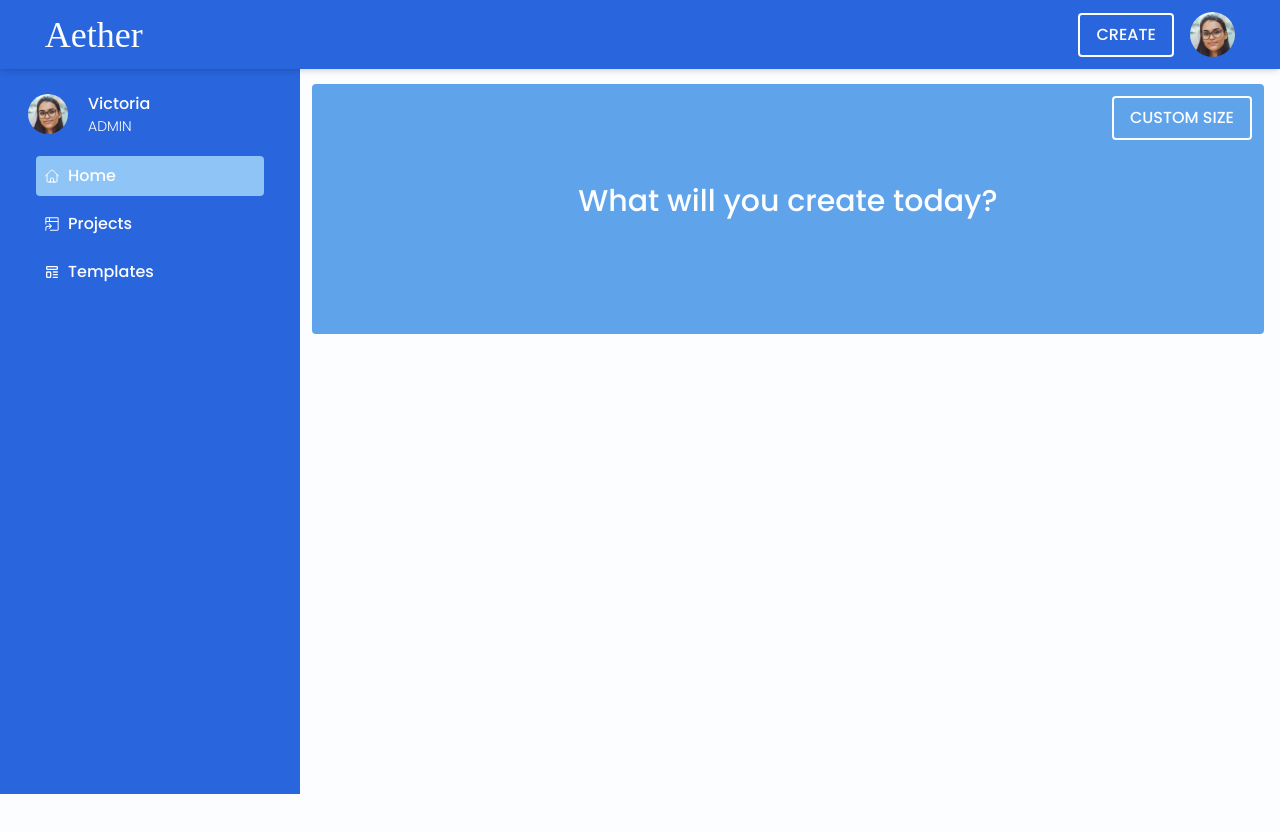
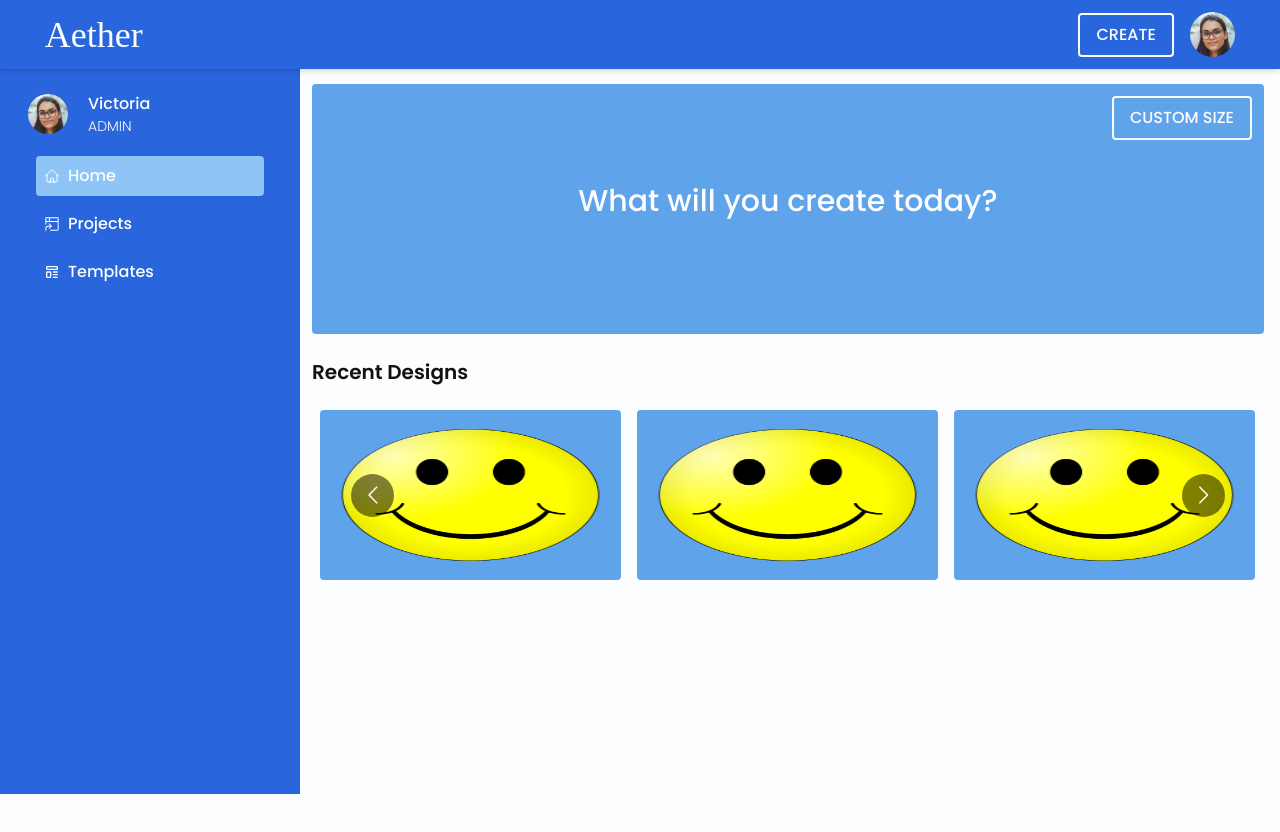
Before and after one commit to Nimira43/Aether, a React (Vite) app in the folder frontend/: page / in a window 1280 px wide. Shown: the top 832 px of the page. Built offline with nearby package versions, Linux system fonts and the light colour scheme; a web font is replaced by a local one.

Commit message:
Sett up Recent Design carousel.

```diff
--- a/frontend/src/components/Home.jsx
+++ b/frontend/src/components/Home.jsx
@@ -1,4 +1,8 @@
 import { useState } from 'react'
+import Carousel from 'react-multi-carousel'
+import { Link } from 'react-router-dom'
+import 'react-multi-carousel/lib/styles.css'
+import { GrTrash } from 'react-icons/gr'
 
 const Home = () => {
   const [show, setShow] = useState(false)
@@ -14,6 +18,25 @@ const Home = () => {
     })
   }
 
+  const responsive = {
+    superLargeDesktop: {
+      breakpoint: { max: 4000, min: 3000 },
+      items: 5
+    },
+    desktop: {
+      breakpoint: { max: 3000, min: 1024 },
+      items: 4
+    },
+    tablet: {
+      breakpoint: { max: 1024, min: 464 },
+      items: 3
+    },
+    mobile: {
+      breakpoint: { max: 464, min: 0 },
+      items: 1
+    },
+  }
+
   return (
     <div className='pt-1 pl-3'>
       <div className='w-full centre h-[250px] bg-main-medium relative rounded overflow-hidden'>
@@ -26,7 +49,7 @@ const Home = () => {
 
         <form
           className={
-            `absolute top-16 right-3 gap-3 w-[250px] bg-light p-4 border-2 border-main transitioning shadow-md ${
+            `absolute top-16 right-3 gap-3 w-[250px] bg-light p-4 border-2 border-main transitioning rounded shadow-md ${
               show
                 ? 'visible opacity-100'
                 : 'invisible opacity-0'
@@ -74,6 +97,38 @@ const Home = () => {
           <h2 className='text-3xl pb-10 pt-6 font-medium text-light'>What will you create today?</h2>
         </div>
       </div>
+      <div>
+        <h2 className='text-xl py-6 font-semibold text-dark'>Recent Designs</h2>
+      </div>
+      <div>
+        <Carousel
+          autoplay={true}
+          infinite={true}
+          responsive={responsive}
+          transitionDuration={500}
+        >
+          {
+            [1, 2, 3, 4, 5, 6, 7, 8].map((d, i) => (
+              <div className='relative group w-full h-[170px] px-2'>
+                <Link
+                  className='w-full h-full block bg-main-medium p-4 rounded'
+                >
+                  <img
+                    className='w-full h-full rounded overflow-hidden'
+                    src='/smiley.png'
+                    alt="Smiley"
+                  />
+                </Link>
+                <div className='absolute hidden cursor-pointer top-1 right-2 text-light p-2 transitioning group-hover:block'>
+                  <GrTrash />
+                </div>
+              </div>
+            ))
+
+          }
+
+        </Carousel>
+      </div>
     </div>
    )
 }
--- a/frontend/src/pages/Layout.jsx
+++ b/frontend/src/pages/Layout.jsx
@@ -32,7 +32,7 @@ const Layout = () => {
               </div>
               <div
                 className={
-                  `absolute top-[60px] right-0 w-[250px] bg-light p-3 border-2 border-main transitioning shadow-md ${
+                  `absolute top-[60px] right-0 w-[250px] bg-light p-3 border-2 border-main transitioning rounded shadow-md ${
                     show
                       ? 'visible opacity-100'
                       : 'invisible opacity-0'
```
Also changed, not shown: frontend/public/smiley.png (added).
